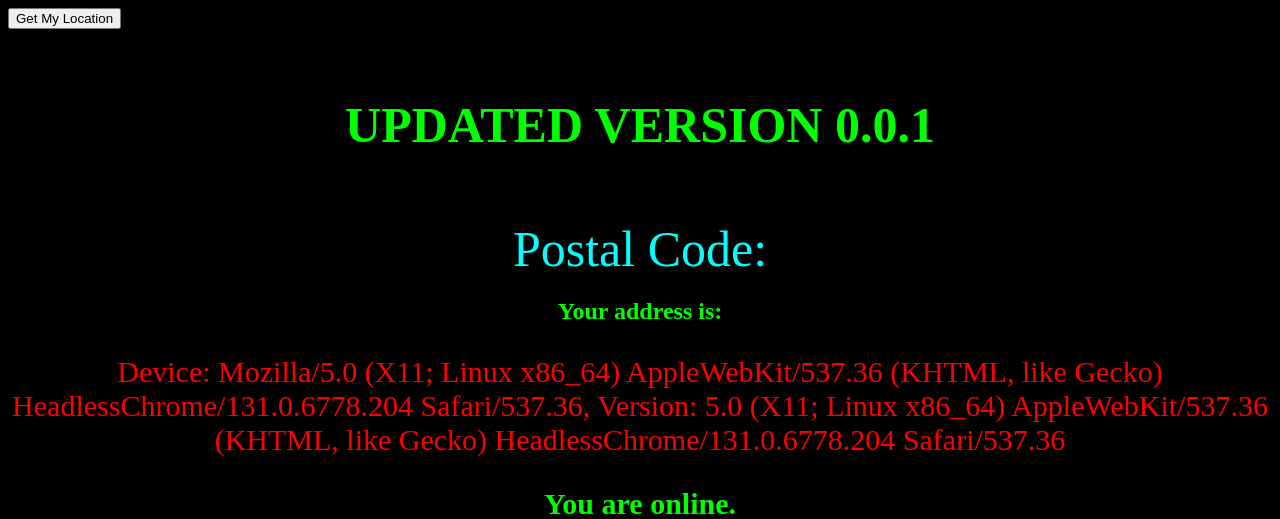
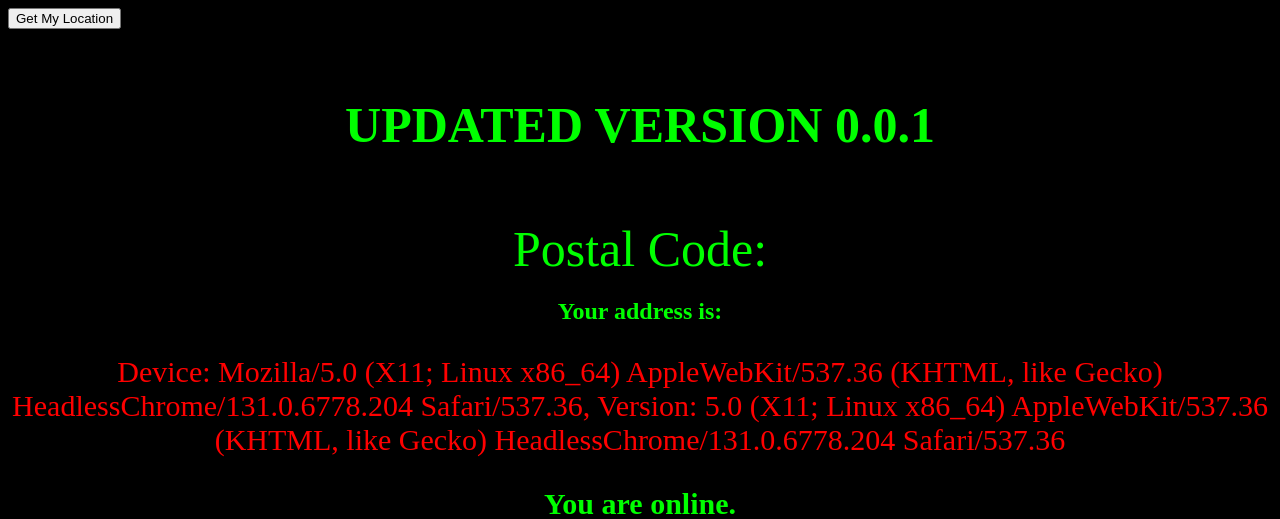
Before and after one commit to dhkiller350/you, a PHP site: page / in a window 1280 px wide. Shown: the top 519 px of the page. Run offline with PHP 8.4, Linux system fonts and the light colour scheme.

Commit message:
Update style.css

```diff
--- a/style.css
+++ b/style.css
@@ -29,7 +29,7 @@
 }
 
 div{
-    color:cyan;
+    color:lime;
     text-align:center;
     font-size:50px;
 }
```
